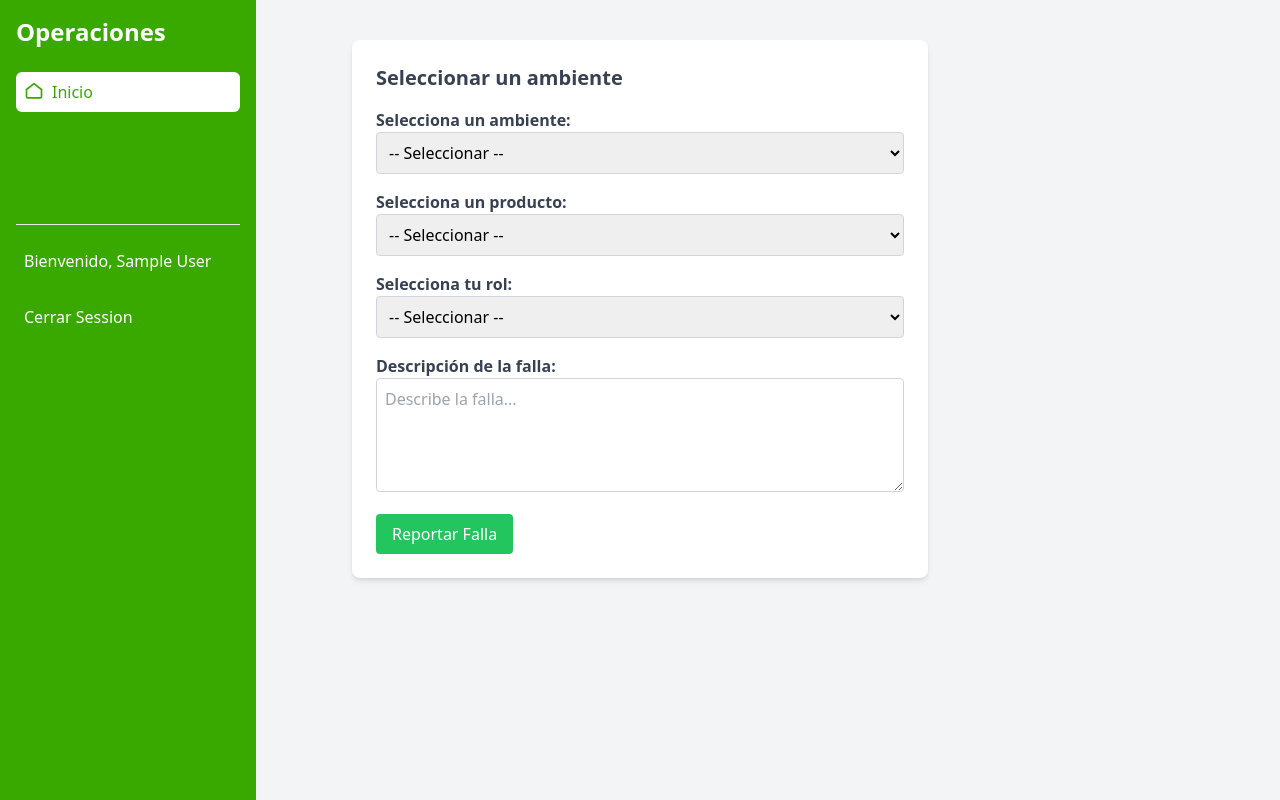
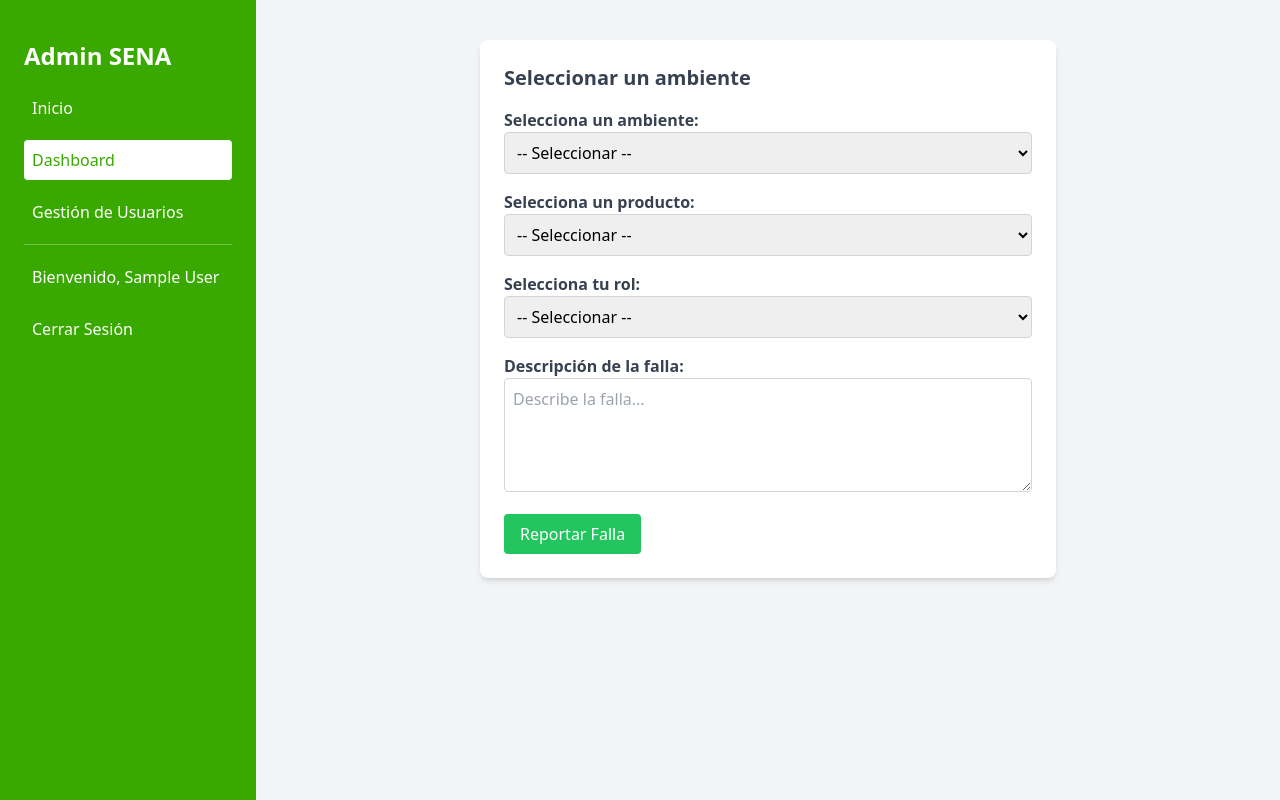
Before and after one commit to Stely69/mesa-de-ayuda, a PHP site: template public/views/Instr/instructores.php in a window 1280 px wide. Run offline with PHP 8.4, Linux system fonts and the light colour scheme; the template is opened without the code that fills it, so the values that code supplies are empty; the visitor is signed in with stand-in values (Sample User, id 1); some libraries are stand-ins or nearby versions.

Commit message:
fix: update sidebar layout and functionality for improved navigation and user experience

```diff
--- a/public/views/Instr/barra.php
+++ b/public/views/Instr/barra.php
@@ -1,22 +1,51 @@
         <!-- Barra lateral fija -->
-        <aside class="w-64 bg-[#39A900] text-white flex flex-col p-4 fixed h-screen z-10">
-            <h1 class="text-2xl font-bold mb-6">Operaciones</h1>
-            <nav class="flex flex-col space-y-4">
-                <!-- Botón de inicio con ícono -->
-                <a href="#" class="nav-link p-2 bg-white text-[#39A900] rounded-md flex items-center space-x-2">
-                    <!-- Ícono de casa (inicio) -->
-                    <svg xmlns="http://www.w3.org/2000/svg" fill="none" viewBox="0 0 24 24" stroke="currentColor" class="w-5 h-5">
-                        <path stroke-linecap="round" stroke-linejoin="round" stroke-width="2" d="M3 9l9-7 9 7v8a2 2 0 0 1-2 2H5a2 2 0 0 1-2-2V9z"></path>
-                    </svg>
-                    <span>Inicio</span>
-                </a>
-                <a href="#" class="nav-link p-2 hover:bg-white hover:text-[#39A900] rounded-md"></a>
-                <a href="#" class="nav-link p-2 hover:bg-white hover:text-[#39A900] rounded-md"></a>
-                <a href="#" class="nav-link p-2 hover:bg-white hover:text-[#39A900] rounded-md"></a>
-                <hr>
-                <?php if (isset($_SESSION["id"])): ?>
-                    <a href="../Perfi/perfil" class="nav-link p-2 hover:bg-white hover:text-[#39A900] rounded-md">Bienvenido, <?php echo $_SESSION["nombres"]; ?></a>
-                <?php endif; ?>
-                <a href="../Login/LogoutAction" class="nav-link p-2 hover:bg-white hover:text-[#39A900] rounded-md">Cerrar Session</a>
+        <aside id="sidebar" class="bg-senaGreen text-white w-64 p-6 space-y-4 fixed inset-y-0 left-0 transform -translate-x-full md:translate-x-0 transition-transform duration-300 z-40 md:relative md:block">
+            <div class="flex justify-end md:hidden -mt-4 -mr-4">
+            <button id="closeSidebar" class="text-white p-2">
+                <svg class="w-6 h-6" fill="none" stroke="currentColor" stroke-width="2" viewBox="0 0 24 24">
+                <path stroke-linecap="round" stroke-linejoin="round" d="M6 18L18 6M6 6l12 12"/>
+                </svg>
+            </button>
+            </div>
+            <h1 class="text-2xl font-bold mb-6">Admin SENA</h1>
+            <nav class="flex flex-col space-y-3">
+            <a href="../" class="p-2 hover:bg-white hover:text-senaGreen rounded">Inicio</a>
+            <a href="#" class="p-2 bg-white text-senaGreen rounded">Dashboard</a>
+            <a href="GestiondeUsuarios" class="p-2 hover:bg-white hover:text-senaGreen rounded">Gestión de Usuarios</a>
+            <hr class="border-white opacity-30">
+            <?php if (isset($_SESSION["id"])): ?>
+                <a href="../Perfi/perfil" class="p-2 hover:bg-white hover:text-senaGreen rounded">Bienvenido, <?php echo $_SESSION["nombres"]; ?></a>
+            <?php endif; ?>
+            <a href="../Login/LogoutAction" class="p-2 hover:bg-white hover:text-senaGreen rounded">Cerrar Sesión</a>
             </nav>
         </aside>
+
+        <script>
+            // Mostrar barra lateral en pantallas pequeñas
+            const sidebar = document.getElementById('sidebar');
+            const closeSidebarButton = document.getElementById('closeSidebar');
+
+            closeSidebarButton.addEventListener('click', () => {
+                sidebar.classList.toggle('-translate-x-full');
+            });
+
+            // Mostrar barra lateral al hacer clic en el botón de menú (hamburguesa)
+            const menuButton = document.getElementById('menuButton');
+            menuButton.addEventListener('click', () => {
+                sidebar.classList.toggle('-translate-x-full');
+            });
+        </script>
+
+        <script>
+            <!--Colores personalizados-->
+            tailwind.config = {
+            theme: {
+                extend: {
+                colors: {
+                    senaGreen: '#39A900',
+                    senaGreenDark: '#2f8800',
+                }
+                }
+            }
+            }
+        </script>
```
